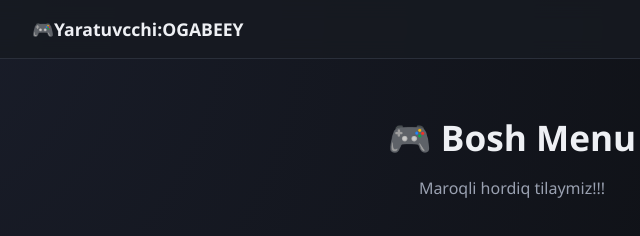
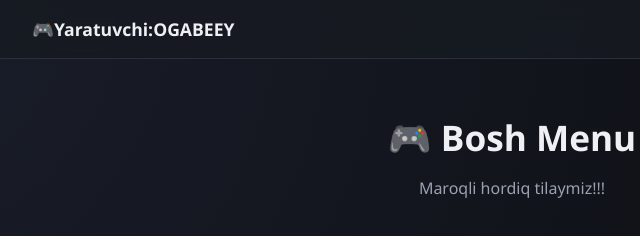
Before and after one commit to OGABEEY/ImpoGame, a website: page Public/index.html in a window 1280 px wide. Shown: the top 236 px of the page, 128-768 px from the left. Drawn offline with nearby package versions, Linux system fonts and the light colour scheme; no server answers.

Commit message:
Update index.html

```diff
--- a/Public/index.html
+++ b/Public/index.html
@@ -10,7 +10,7 @@
 
 <div id="topbar">
   <div class="topbar-inner">
-    <span id="topbarLogo">🎮Yaratuvcchi:OGABEEY</span>
+    <span id="topbarLogo">🎮Yaratuvchi:OGABEEY</span>
     <div id="nicknameBadge">
       <span id="nicknameDisplay">O'yinchi</span>
       <button id="editNicknameBtn" title="Nickname o'zgartirish">✏️</button>
```
